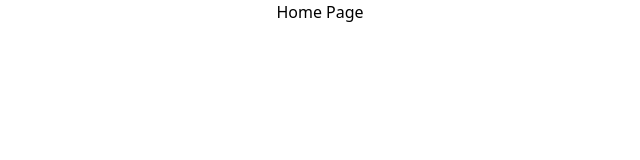
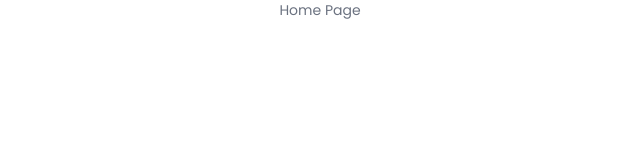
Before and after one commit to vorn-dev-ni/portfolio-template-2024, a React (Create React App) app: page / in a window 1280 px wide. Shown: the top 160 px of the page, without its empty margins (320-960 px from the left). Built offline with nearby package versions, Linux system fonts and the light colour scheme.

Commit message:
chore: setup app color,ui and font with chakra ui #1

```diff
--- a/package.json
+++ b/package.json
@@ -3,6 +3,10 @@
   "version": "0.1.0",
   "private": true,
   "dependencies": {
+    "@chakra-ui/react": "^2.8.2",
+    "@emotion/react": "^11.11.4",
+    "@emotion/styled": "^11.11.0",
+    "@fontsource/poppins": "^5.0.12",
     "@testing-library/jest-dom": "^5.17.0",
     "@testing-library/react": "^13.4.0",
     "@testing-library/user-event": "^13.5.0",
@@ -10,6 +14,7 @@
     "@types/node": "^16.18.89",
     "@types/react": "^18.2.66",
     "@types/react-dom": "^18.2.22",
+    "framer-motion": "^11.0.14",
     "react": "^18.2.0",
     "react-dom": "^18.2.0",
     "react-router-dom": "^6.22.3",
--- a/src/App.tsx
+++ b/src/App.tsx
@@ -1,5 +1,4 @@
 import { RouterProvider } from "react-router-dom";
-import React from "react";
 import router from "./routes";
 
 function App() {
--- a/src/index.css
+++ b/src/index.css
@@ -1,3 +1,33 @@
+@import url("https://fonts.googleapis.com/css2?family=Poppins:ital,wght@0,100;0,200;0,300;0,400;0,500;0,600;0,700;0,800;0,900;1,100;1,200;1,300;1,400;1,500;1,600;1,700;1,800;1,900&display=swap");
 @tailwind base;
 @tailwind components;
 @tailwind utilities;
+
+@layer base {
+
+  body {
+    @apply box-border m-0 p-0 font-body;
+  }
+  h1 {
+    @apply font-bold text-black text-3xl;
+  }
+  h2 {
+    @apply font-bold text-black text-2xl;
+  }
+  h3 {
+    @apply font-semibold text-black text-xl;
+  }
+  h4 {
+    @apply font-medium text-black text-lg;
+  }
+  h5 {
+    @apply font-normal text-black text-sm;
+  }
+  h6 {
+    @apply font-light text-black text-sm;
+  }
+
+  p {
+    @apply font-normal text-gray-500 text-sm;
+  }
+}
--- a/src/index.tsx
+++ b/src/index.tsx
@@ -1,15 +1,19 @@
-import React from 'react';
-import ReactDOM from 'react-dom/client';
-import './index.css';
-import App from './App';
-import reportWebVitals from './reportWebVitals';
+import { ChakraProvider } from "@chakra-ui/react";
+import React from "react";
+import ReactDOM from "react-dom/client";
+import "./index.css";
+import App from "./App";
+import reportWebVitals from "./reportWebVitals";
+import { theme } from "./utils/theme";
 
 const root = ReactDOM.createRoot(
-  document.getElementById('root') as HTMLElement
+  document.getElementById("root") as HTMLElement
 );
 root.render(
   <React.StrictMode>
-    <App />
+    <ChakraProvider theme={theme}>
+      <App />
+    </ChakraProvider>
   </React.StrictMode>
 );
 
--- /dev/null
+++ b/src/utils/theme.tsx
@@ -0,0 +1,35 @@
+import { extendTheme } from "@chakra-ui/react";
+import "@fontsource/poppins";
+
+export const theme = extendTheme({
+  fonts: {
+    heading: `'Poppins', sans-serif`,
+    body: `'Poppins', sans-serif`,
+  },
+  colors: {
+    primary: {
+      50: "#ffefe6",
+      100: "#FFCFB0",
+      200: "#FFB78A",
+      300: "#FF9654",
+      400: "#FF8233",
+      500: "#FF6300",
+      600: "#E85A00",
+    },
+    secondary: {
+      500: "#FFFFFF",
+      600: "#FBFBFB",
+    },
+    accent: {
+      300: "#545454",
+      400: "#333333",
+      500: "#000000",
+      600: "#000000",
+    },
+    gray: {
+      300: "#E6E6E6",
+      400: "#B0B0B0",
+      500: "#8A8A8A",
+    },
+  },
+});
--- a/tailwind.config.js
+++ b/tailwind.config.js
@@ -2,7 +2,11 @@
 module.exports = {
   content: ["./src/**/*.{js,jsx,ts,tsx}"],
   theme: {
-    extend: {},
+    extend: {
+      fontFamily:{
+        body:['Poppins']
+      }
+    },
   },
   plugins: [],
 };
```
Also changed, not shown: 1 other file (tests, documents, lock files or other folders).
